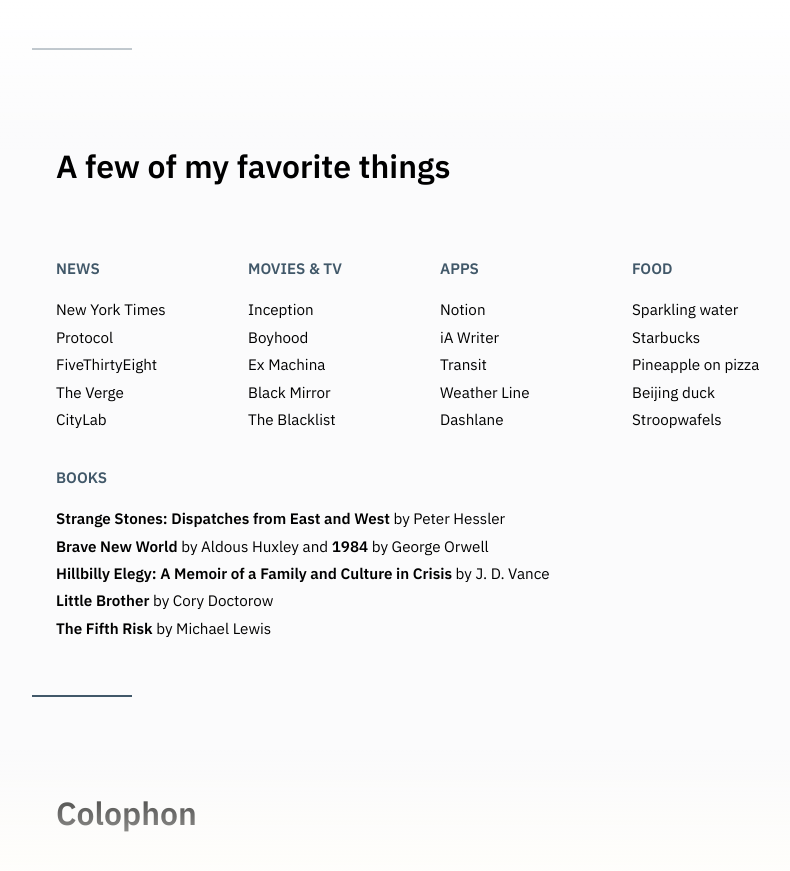
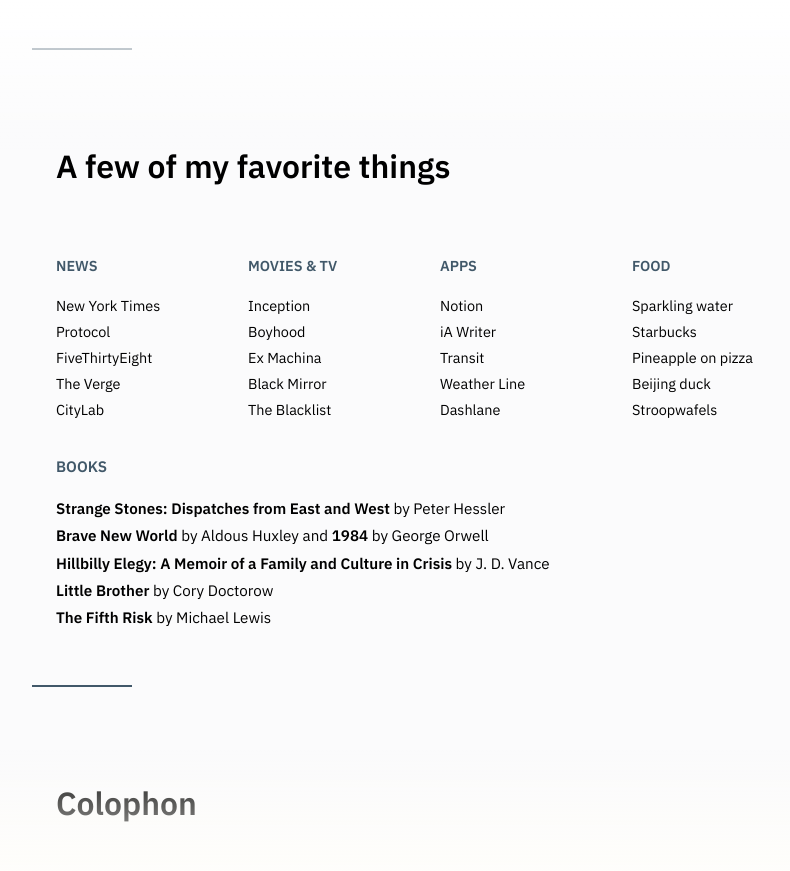
Before and after one commit to iamdanzhao/iamdanzhao.github.io, a Jekyll site: the page built from about/index.html, in a window 1280 px wide and 900 px high, scrolled down 2263 px. Shown: the top 871 px of the window, without its empty margins (200-990 px from the left). Built offline with Jekyll 4.4.1, drawn with Linux system fonts in a browser that asks for light colours.

Commit message:
update google fonts

```diff
--- a/_layouts/basic.html
+++ b/_layouts/basic.html
@@ -13,8 +13,7 @@
         <script src="https://ajax.googleapis.com/ajax/libs/jquery/3.4.1/jquery.min.js"></script>
         <link href="/styles/main.css" rel="stylesheet">
         <link rel="preconnect" href="https://fonts.gstatic.com">
-        <link href="https://fonts.googleapis.com/css2?family=IBM+Plex+Mono&display=swap" rel="stylesheet">
-        <link href="https://fonts.googleapis.com/css2?family=IBM+Plex+Sans:200,300,400,400i,500,600&display=swap" rel="stylesheet">
+        <link href="https://fonts.googleapis.com/css2?family=IBM+Plex+Mono&family=IBM+Plex+Sans+Condensed:ital,wght@0,400;0,600;1,400&family=IBM+Plex+Sans:ital,wght@0,400;0,600;1,400&display=swap" rel="stylesheet">
         <link rel="stylesheet" href="https://cdnjs.cloudflare.com/ajax/libs/font-awesome/4.7.0/css/font-awesome.min.css">
         <meta name="viewport" content="width=device-width, initial-scale=1, maximum-scale=1, minimum-scale=1">
         <link rel="apple-touch-icon" sizes="180x180" href="/apple-touch-icon.png">
--- a/_layouts/blog.html
+++ b/_layouts/blog.html
@@ -13,8 +13,7 @@
         <script src="https://ajax.googleapis.com/ajax/libs/jquery/3.4.1/jquery.min.js"></script>
         <link href="/styles/main.css" rel="stylesheet">
         <link rel="preconnect" href="https://fonts.gstatic.com">
-        <link href="https://fonts.googleapis.com/css2?family=IBM+Plex+Mono&display=swap" rel="stylesheet">
-        <link href="https://fonts.googleapis.com/css2?family=IBM+Plex+Sans:200,300,400,400i,500,600&display=swap" rel="stylesheet">
+        <link href="https://fonts.googleapis.com/css2?family=IBM+Plex+Mono&family=IBM+Plex+Sans+Condensed:ital,wght@0,400;0,600;1,400&family=IBM+Plex+Sans:ital,wght@0,400;0,600;1,400&display=swap" rel="stylesheet">
         <link rel="stylesheet" href="https://cdnjs.cloudflare.com/ajax/libs/font-awesome/4.7.0/css/font-awesome.min.css">
         <meta name="viewport" content="width=device-width, initial-scale=1, maximum-scale=1, minimum-scale=1">
         <link rel="apple-touch-icon" sizes="180x180" href="/apple-touch-icon.png">
--- a/_layouts/default.html
+++ b/_layouts/default.html
@@ -13,8 +13,7 @@
         <script src="https://ajax.googleapis.com/ajax/libs/jquery/3.4.1/jquery.min.js"></script>
         <link href="/styles/main.css" rel="stylesheet">
         <link rel="preconnect" href="https://fonts.gstatic.com">
-        <link href="https://fonts.googleapis.com/css2?family=IBM+Plex+Mono&display=swap" rel="stylesheet">
-        <link href="https://fonts.googleapis.com/css2?family=IBM+Plex+Sans:200,300,400,400i,500,600&display=swap" rel="stylesheet">
+        <link href="https://fonts.googleapis.com/css2?family=IBM+Plex+Mono&family=IBM+Plex+Sans+Condensed:ital,wght@0,400;0,600;1,400&family=IBM+Plex+Sans:ital,wght@0,400;0,600;1,400&display=swap" rel="stylesheet">
         <link rel="stylesheet" href="https://cdnjs.cloudflare.com/ajax/libs/font-awesome/4.7.0/css/font-awesome.min.css">
         <meta name="viewport" content="width=device-width, initial-scale=1, maximum-scale=1, minimum-scale=1">
         <link rel="apple-touch-icon" sizes="180x180" href="/apple-touch-icon.png">
--- a/styles/main.css
+++ b/styles/main.css
@@ -438,21 +438,25 @@
 .half {
     width: calc(50% - 1.5em);
     padding-right: 1.5em;
+    font-size: 95%;
 }
 
 .third {
     width: calc(33.33% - 1.5em);
     padding-right: 1.5em;
+    font-size: 95%;
 }
 
 .two-thirds {
     width: calc(66.66% - 1.5em);
     padding-right: 1.5em;
+    font-size: 95%;
 }
 
 .quarter {
     width: calc(25% - 1.5em);
     padding-right: 1.5em;
+    font-size: 95%;
 }
 
 @media screen and (max-width: 720px) {
```
